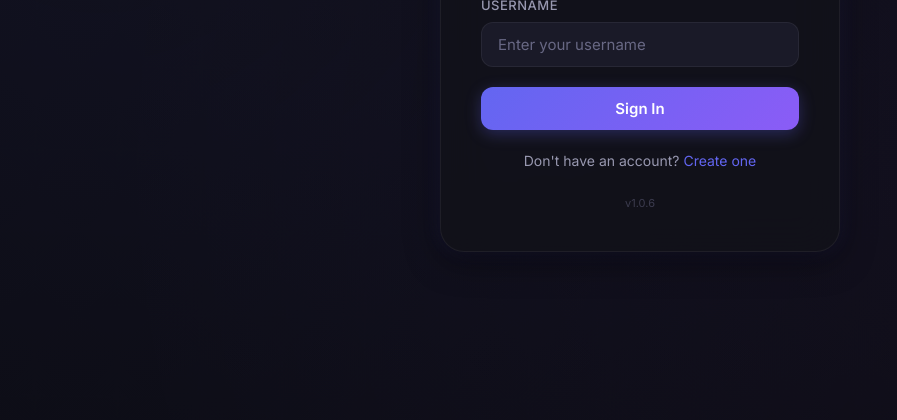
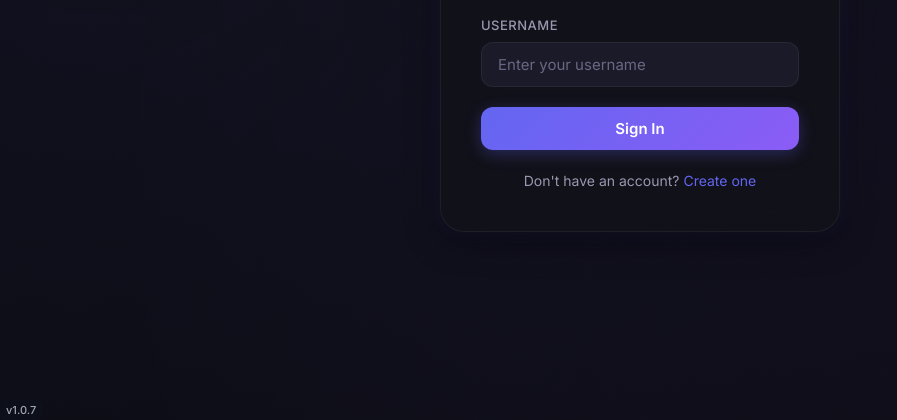
Before and after one commit to oren001/FamilyLink, a plain HTML site: page index.html in a window 1280 px wide. Shown: the part 380-800 px from the top of the page, without its empty margins (0-897 px from the left). Drawn offline with Linux system fonts and the light colour scheme.

Commit message:
Add global floating version tag v1.0.7

```diff
--- a/index.html
+++ b/index.html
@@ -71,7 +71,6 @@
         <p class="auth-switch">Already have an account? <a href="#" id="show-login">Sign in</a></p>
         <div id="register-error" class="form-error hidden"></div>
       </form>
-      <div class="version-tag">v1.0.6</div>
     </div>
   </div>
 
@@ -100,9 +99,6 @@
 
       <div class="contacts-list" id="contacts-list">
         <!-- Contacts will be rendered here -->
-      </div>
-      <div class="sidebar-footer">
-        <span class="version-text">FamilyLink v1.0.6</span>
       </div>
     </aside>
 
@@ -245,6 +241,9 @@
     </div>
   </div>
 
+  <!-- Global Version Tag -->
+  <div class="global-version-tag">v1.0.7</div>
+
   <!-- Firebase SDKs -->
   <script src="https://www.gstatic.com/firebasejs/10.8.0/firebase-app-compat.js"></script>
   <script src="https://www.gstatic.com/firebasejs/10.8.0/firebase-firestore-compat.js"></script>
--- a/styles.css
+++ b/styles.css
@@ -1098,12 +1098,21 @@ a:hover {
 }
 
 /* Version Labeling */
-.version-tag {
-  text-align: center;
+.global-version-tag {
+  position: fixed;
+  bottom: env(safe-area-inset-bottom, 12px);
+  left: env(safe-area-inset-left, 12px);
+  z-index: 10000;
   font-size: 11px;
-  color: var(--text-muted);
-  margin-top: 24px;
-  opacity: 0.5;
+  font-family: inherit;
+  font-weight: 500;
+  color: var(--text-color);
+  background: rgba(15, 23, 42, 0.4);
+  backdrop-filter: blur(4px);
+  padding: 2px 6px;
+  border-radius: 4px;
+  opacity: 0.7;
+  pointer-events: none;
 }
 
 .sidebar-footer {
```
